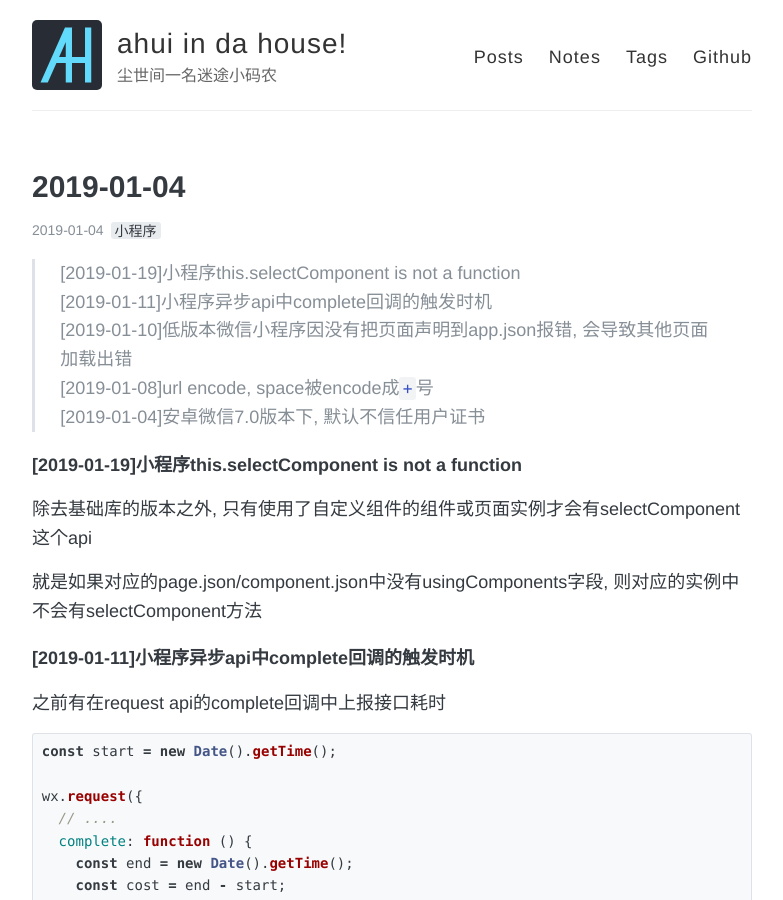
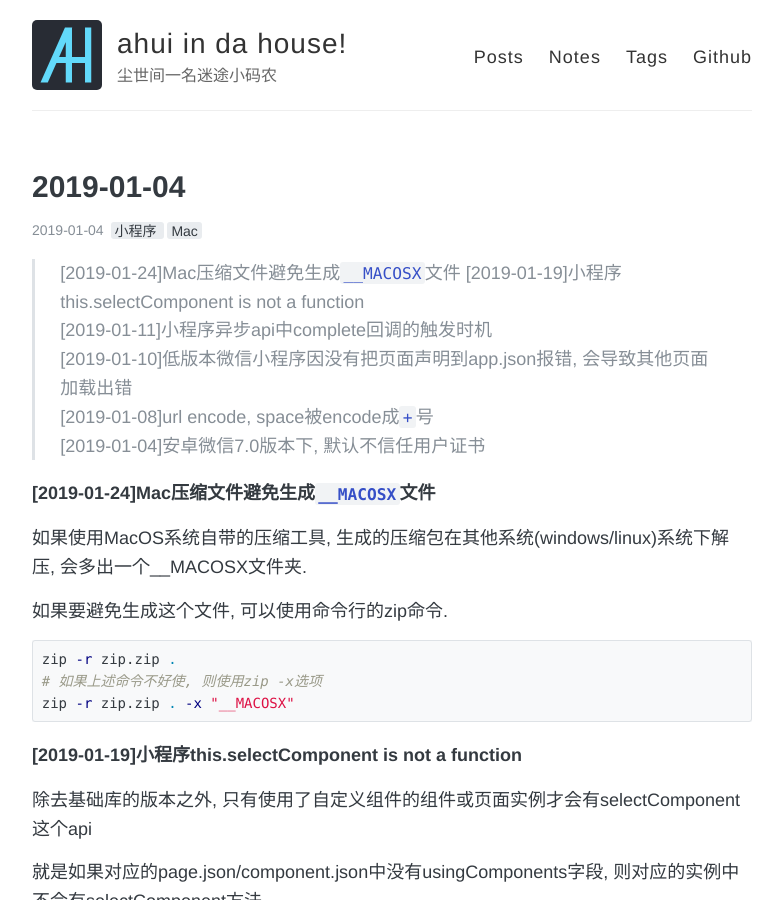
Before and after one commit to funkyLover/blog, a Jekyll site: the page built from notes/_posts/2019-01-04-notes.md, in a window 1280 px wide and 900 px high. Shown: the whole window, without its empty margins (248-1031 px from the left). Built offline with Jekyll 4.4.1, drawn with Linux system fonts in a browser that asks for light colours; comment, search, counter and statistics services are not loaded.

Commit message:
[note]macos zip avoid __MACOSX

````diff
--- a/notes/_posts/2019-01-04-notes.md
+++ b/notes/_posts/2019-01-04-notes.md
@@ -2,16 +2,29 @@
 layout: post
 title: "2019-01-04"
 date: 2019-01-04
-tags: [小程序]
+tags: [小程序, Mac]
 comments: true
 share: true
 ---
 
+> [2019-01-24]Mac压缩文件避免生成`__MACOSX`文件
 > [2019-01-19]小程序this.selectComponent is not a function <br>
 > [2019-01-11]小程序异步api中complete回调的触发时机 <br>
 > [2019-01-10]低版本微信小程序因没有把页面声明到app.json报错, 会导致其他页面加载出错 <br>
 > [2019-01-08]url encode, space被encode成`+`号 <br>
 > [2019-01-04]安卓微信7.0版本下, 默认不信任用户证书
+
+##### [2019-01-24]Mac压缩文件避免生成`__MACOSX`文件
+
+如果使用MacOS系统自带的压缩工具, 生成的压缩包在其他系统(windows/linux)系统下解压, 会多出一个__MACOSX文件夹.
+
+如果要避免生成这个文件, 可以使用命令行的zip命令.
+
+```bash
+zip -r zip.zip .
+# 如果上述命令不好使, 则使用zip -x选项
+zip -r zip.zip . -x "__MACOSX"
+```
 
 ##### [2019-01-19]小程序this.selectComponent is not a function
 
````
